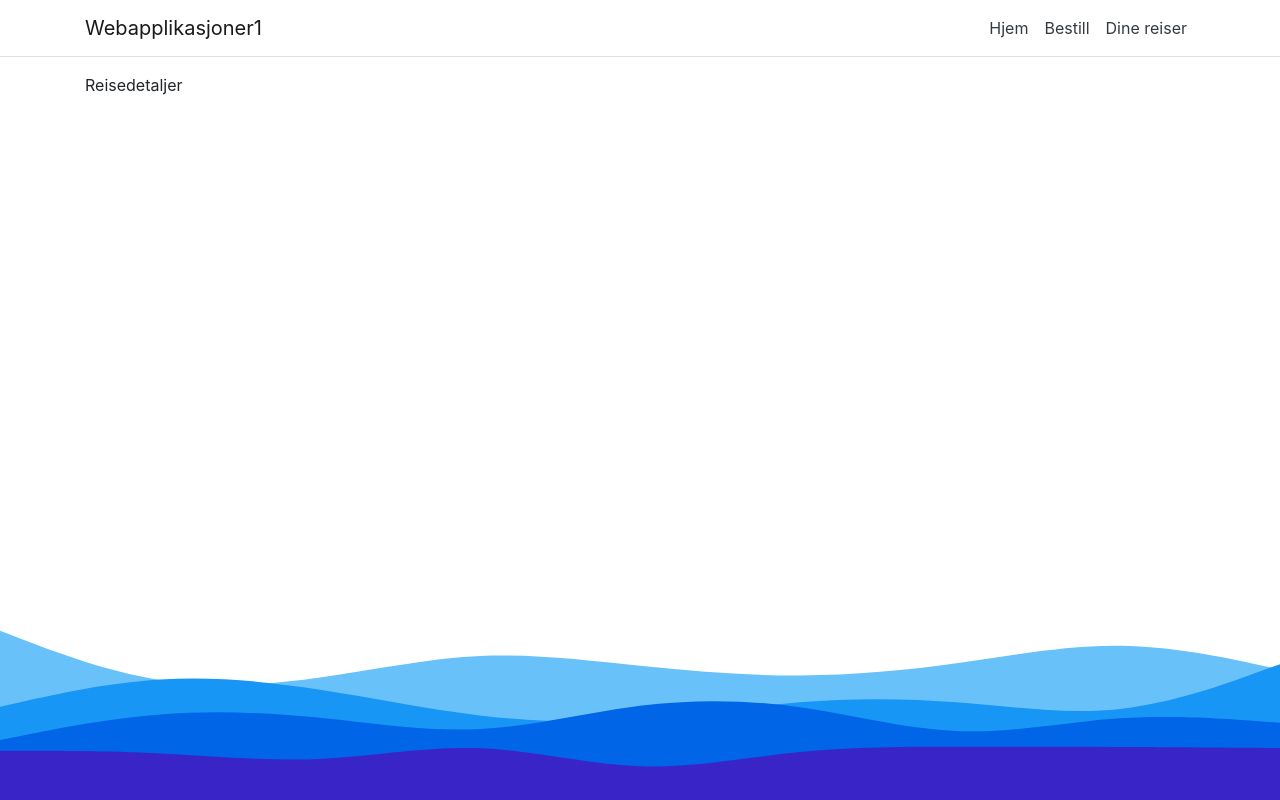
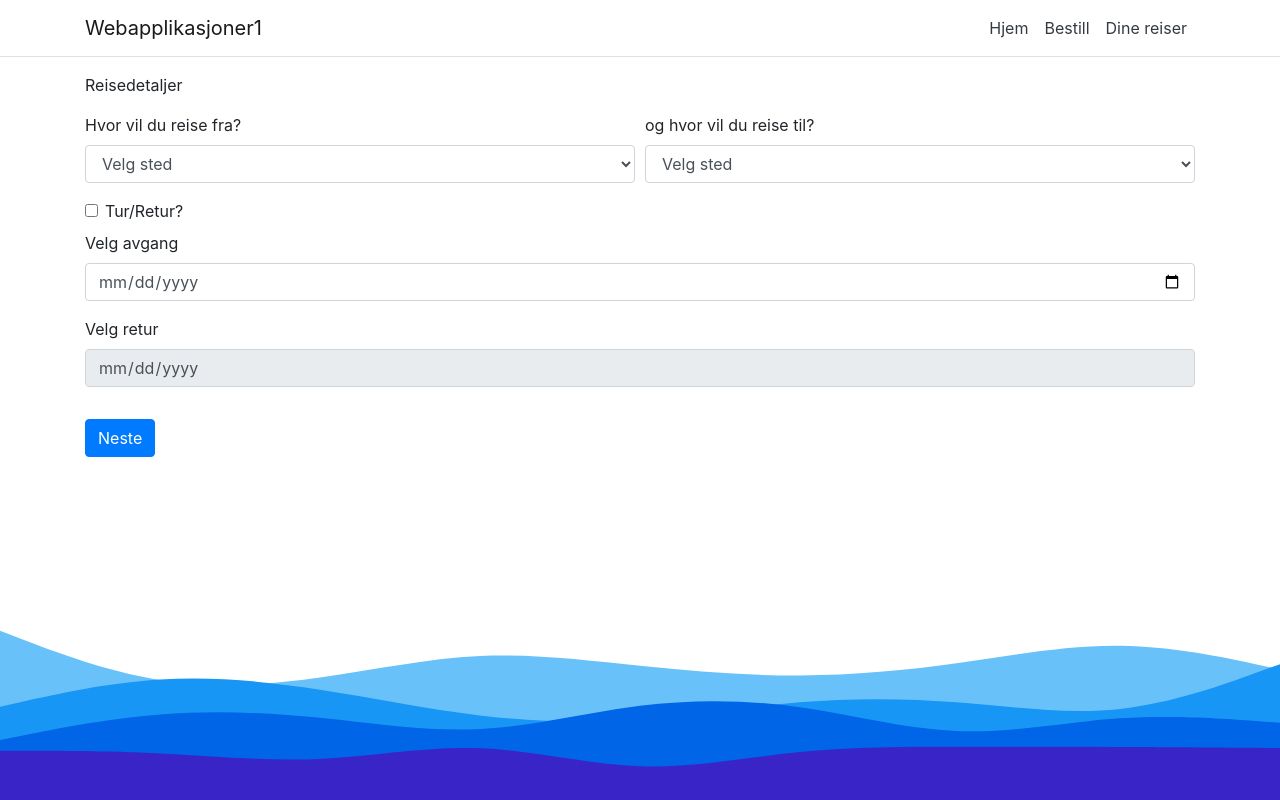
Before and after one commit to eirikhaugstulen/Webapplikasjoner1, a React (Create React App) app in the folder Webapplikasjoner1/ClientApp/: page /bestill in a window 1280 px wide. Built offline with nearby package versions, Linux system fonts and the light colour scheme.

Commit message:
strekningsvelger

```diff
--- a/Webapplikasjoner1/ClientApp/src/Pages/Bestilling.js
+++ b/Webapplikasjoner1/ClientApp/src/Pages/Bestilling.js
@@ -1,11 +1,66 @@
-import React from "react";
+import React, {useState} from "react";
+import {Button, Col, Form, FormGroup, Input, Label, Row} from "reactstrap";
+import {StrekningsVelger} from "../components/BestillForm/StrekningsVelger";
 
 export const Bestilling = () => {
+    const [avgangssted, setAvgangssted] = useState('default');
+    const [fraDato, setFraDato] = useState();
+    const [tilDato, setTilDato] = useState();
+    const [retur, setRetur] = useState(false);
+    const [loading, setLoading] = useState(true);
+
+    const changeRetur = () => setRetur(!retur);
 
     return (
-        <div>
-            Reisedetaljer
+        <Form>
+            <Row form>
+                <Col md={12}>
+                    <p>Reisedetaljer</p>
+                </Col>
+            </Row>
+            <Row form>
+                <StrekningsVelger
+                    avgangssted={avgangssted}
+                    setAvgangssted={setAvgangssted}
+                    setLoading={setLoading}
+                    loading={loading}
+                />
+            </Row>
 
-        </div>
+            <Row form>
+                <Col md={12}>
+                    <FormGroup check>
+                        <Input type={'checkbox'} onChange={() => changeRetur()} />
+                        <Label>Tur/Retur?</Label>
+                    </FormGroup>
+                </Col>
+            </Row>
+
+            <Row form>
+                <Col md={12}>
+                    <FormGroup>
+                        <Label>Velg avgang</Label>
+                        <Input type={'date'} />
+                    </FormGroup>
+                </Col>
+            </Row>
+
+            <Row form>
+                <Col md={12}>
+                    <FormGroup>
+                        <Label>Velg retur</Label>
+                        <Input type={'date'} disabled={!retur}/>
+                    </FormGroup>
+                </Col>
+            </Row>
+
+            <div className={'mt-3'}>
+                <Button
+                    color={'primary'}
+                >
+                    Neste
+                </Button>
+            </div>
+        </Form>
     )
 }
--- /dev/null
+++ b/Webapplikasjoner1/ClientApp/src/components/BestillForm/StrekningsVelger.js
@@ -0,0 +1,81 @@
+import React, {useEffect, useState} from "react";
+import {Col, FormGroup, Input, Label} from "reactstrap";
+
+const inputFraReiser = [
+    {
+        id: 1,
+        displayName: 'Bergen',
+    },
+    {
+        id: 2,
+        displayName: 'Langesund',
+    },
+    {
+        id: 3,
+        displayName: 'Kristiansand',
+    }
+]
+
+export const StrekningsVelger = ({ avgangssted, setAvgangssted, loading, setLoading }) => {
+    const [fraReiser, setFraReiser] = useState();
+    const [tilReiser, setTilReiser] = useState();
+
+    useEffect(() => {
+        setTimeout(() => {
+            setFraReiser(inputFraReiser);
+            setLoading(false);
+        }, 500);
+    }, [])
+
+    if (loading) {
+        return (
+            <div>
+                ...Laster inn
+            </div>
+        )
+    }
+
+    return (
+        <>
+            <Col md={6} sm={12}>
+                <FormGroup className={'d-block'}>
+                    <Label for={'fraSted'}>Hvor vil du reise fra?</Label>
+                    <Input
+                        type={'select'}
+                        id={'fraSted'}
+                        value={avgangssted}
+                        onChange={e => setAvgangssted(e)}
+                    >
+                        <option
+                            disabled
+                            value={'default'}
+                        >
+                            Velg sted
+                        </option>
+
+                        {fraReiser?.map((avgang, index) => (
+                            <option
+                                key={index}
+                                value={avgang.id}
+                            >
+                                {avgang.displayName}
+                            </option>
+                        ))}
+                    </Input>
+                </FormGroup>
+            </Col>
+
+            <Col md={6} sm={12}>
+                <FormGroup className={'d-block'}>
+                    <Label for={'tilSted'}>og hvor vil du reise til?</Label>
+                    <Input type={'select'} id={'tilSted'}>
+                        <option>Velg sted</option>
+                        <option>Bergen</option>
+                        <option>Langesund</option>
+                        <option>Kristiansand</option>
+                    </Input>
+                </FormGroup>
+            </Col>
+        </>
+    )
+};
```
Also changed, not shown: 1 other file (tests, documents, lock files or other folders).
